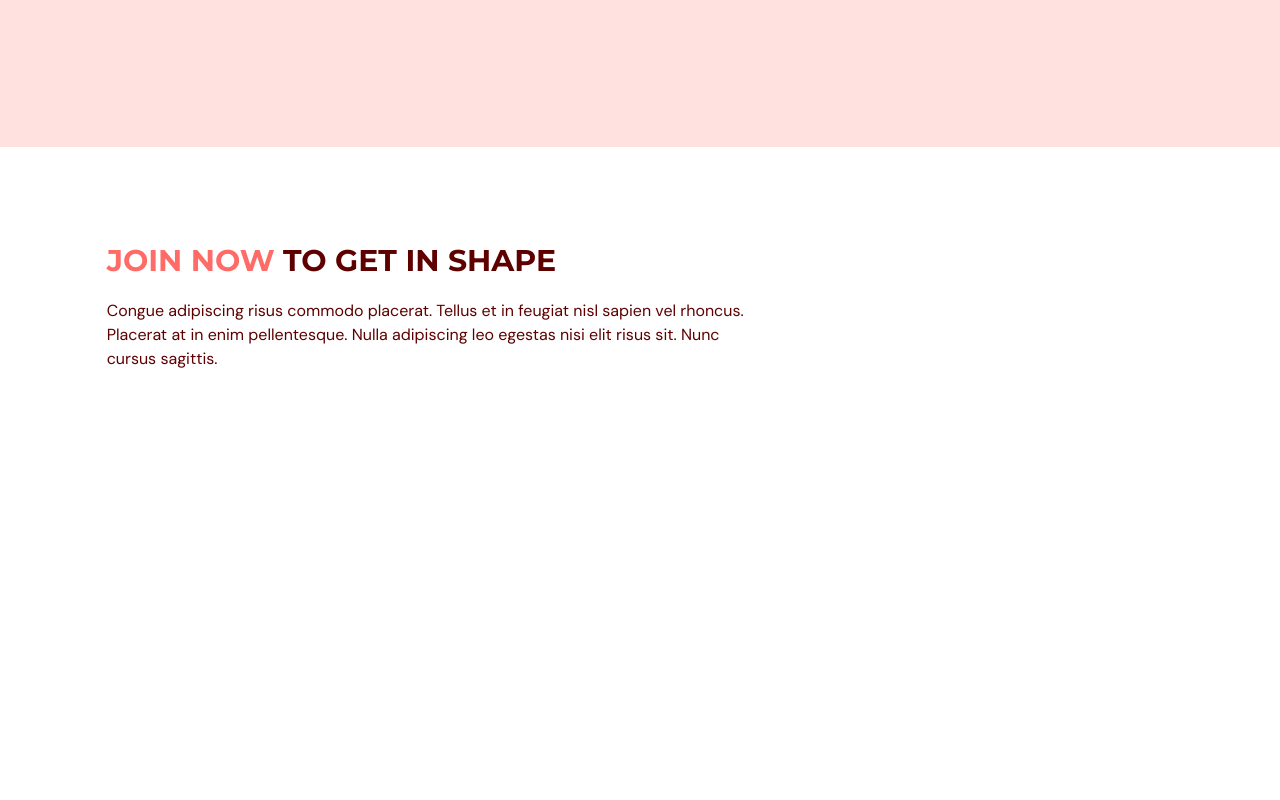
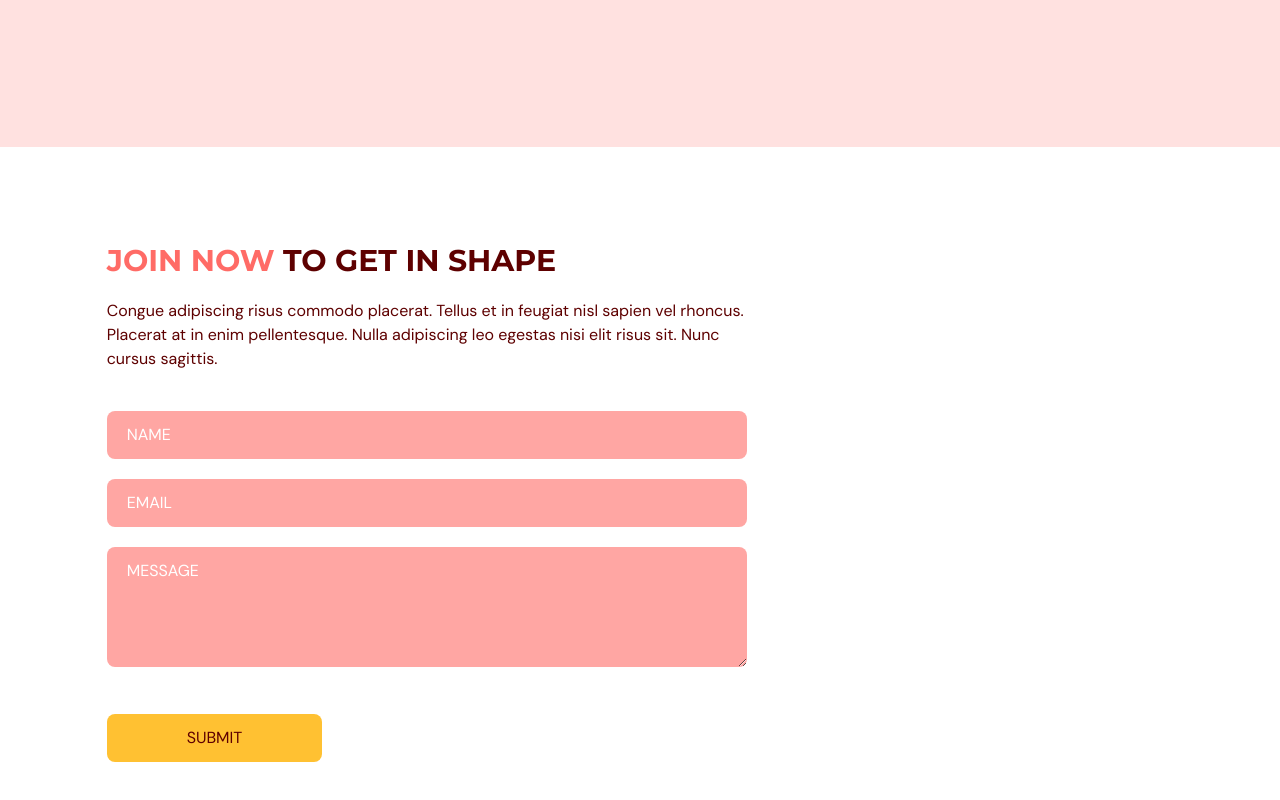
Before and after one commit to JarekCh/ts_fitness, a React (Vite) app: page / in a window 1280 px wide. Shown: the part 2843-3643 px from the top of the page. Before the commit the page ends 3362 px from the top, so only its background shows below. Built offline with nearby package versions, Linux system fonts and the light colour scheme.

Commit message:
add partial form with safeties

```diff
--- a/src/scenes/contacUs/index.tsx
+++ b/src/scenes/contacUs/index.tsx
@@ -52,6 +52,86 @@
                     </p>
                 </motion.div>
                 {/* FORM AND IMAGE */}
+                <div className="mt-10 justify-between gap-8 md:flex">
+                    <motion.div
+                        className="mt-10 basis-3/5 md:mt-0"
+                        initial="hidden"
+                        whileInView="visible"
+                        viewport={{ once: true, amount: 0.5 }}
+                        transition={{ duration: 0.5 }}
+                        variants={{
+                            hidden: { opacity: 0, y: 50 },
+                            visible: { opacity: 1, y: 0 },
+                        }}
+                    >
+                        <form
+                            target="_blank"
+                            onSubmit={onSubmit}
+                            action="https://formsubmit.co/got_@_formsubmit.co"
+                            method="POST"
+                        >
+                            <input
+                                className={inputStyles}
+                                type="text"
+                                placeholder="NAME"
+                                {...register("name", {
+                                    required: true,
+                                    maxLength: 100,
+                                })}
+                            />
+                            {errors.name && (
+                                <p className="mt-1 text-primary-500">
+                                    {errors.name.type === "required" && "This field is required."}
+                                    {errors.name.type === "maxLength" &&
+                                        "Max length is 100 char."}
+                                </p>
+                            )}
+
+                            <input
+                                className={inputStyles}
+                                type="text"
+                                placeholder="EMAIL"
+                                {...register("email", {
+                                    required: true,
+                                    pattern: /^[A-Z0-9._%+-]+@[A-Z0-9.-]+\.[A-Z]{2,}$/i,
+                                })}
+                            />
+                            {errors.email && (
+                                <p className="mt-1 text-primary-500">
+                                    {errors.email.type === "required" &&
+                                        "This field is required."}
+                                    {errors.email.type === "pattern" && "Invalid email address."}
+                                </p>
+                            )}
+
+                            <textarea
+                                className={inputStyles}
+                                placeholder="MESSAGE"
+                                rows={4}
+                                cols={50}
+                                {...register("message", {
+                                    required: true,
+                                    maxLength: 2000,
+                                })}
+                            />
+                            {errors.message && (
+                                <p className="mt-1 text-primary-500">
+                                    {errors.message.type === "required" &&
+                                        "This field is required."}
+                                    {errors.message.type === "maxLength" &&
+                                        "Max length is 2000 char."}
+                                </p>
+                            )}
+
+                            <button
+                                type="submit"
+                                className="mt-5 rounded-lg bg-secondary-500 px-20 py-3 transition duration-500 hover:text-white"
+                            >
+                                SUBMIT
+                            </button>
+                        </form>
+                    </motion.div>
+                </div>
             </motion.div>
         </section>
     )
```
